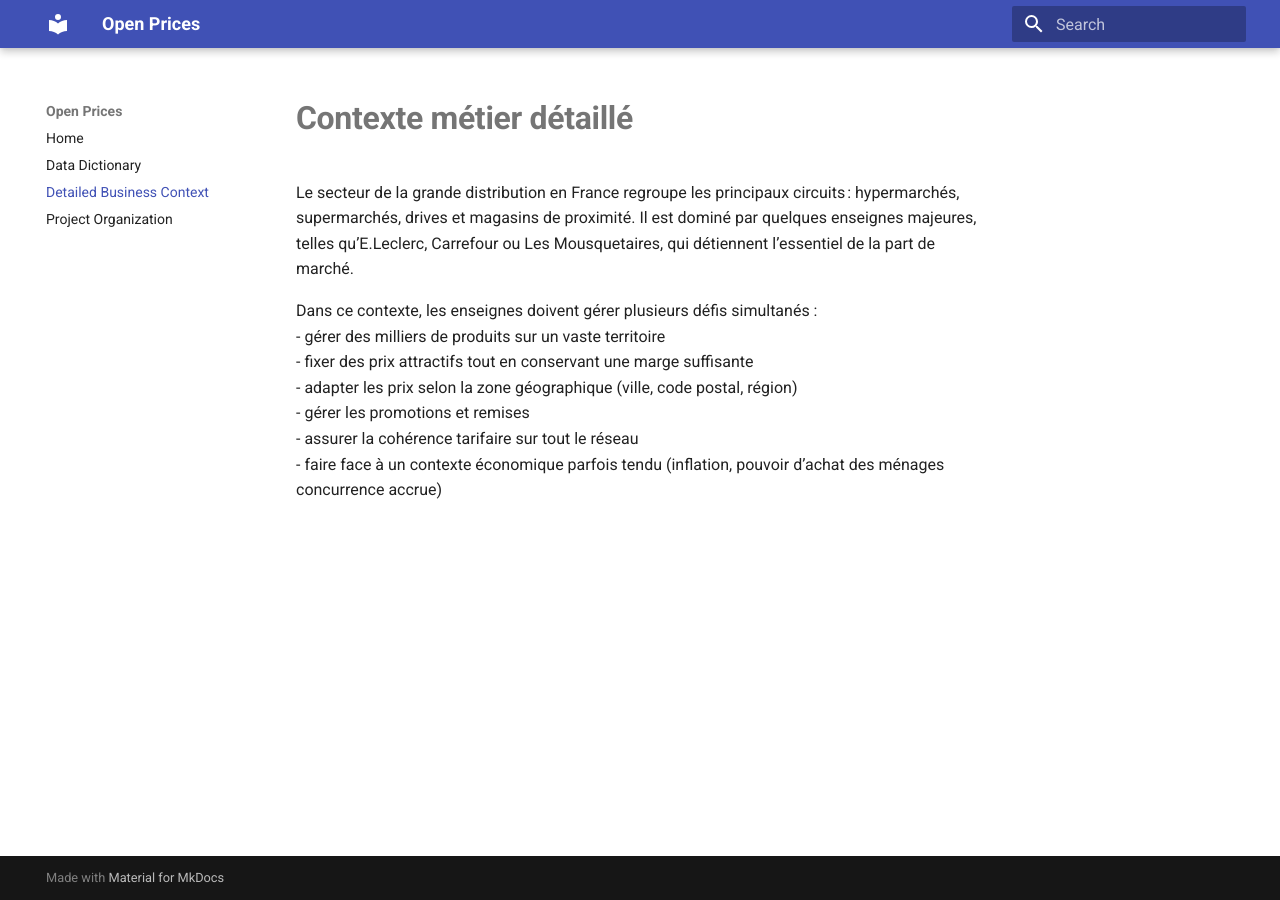
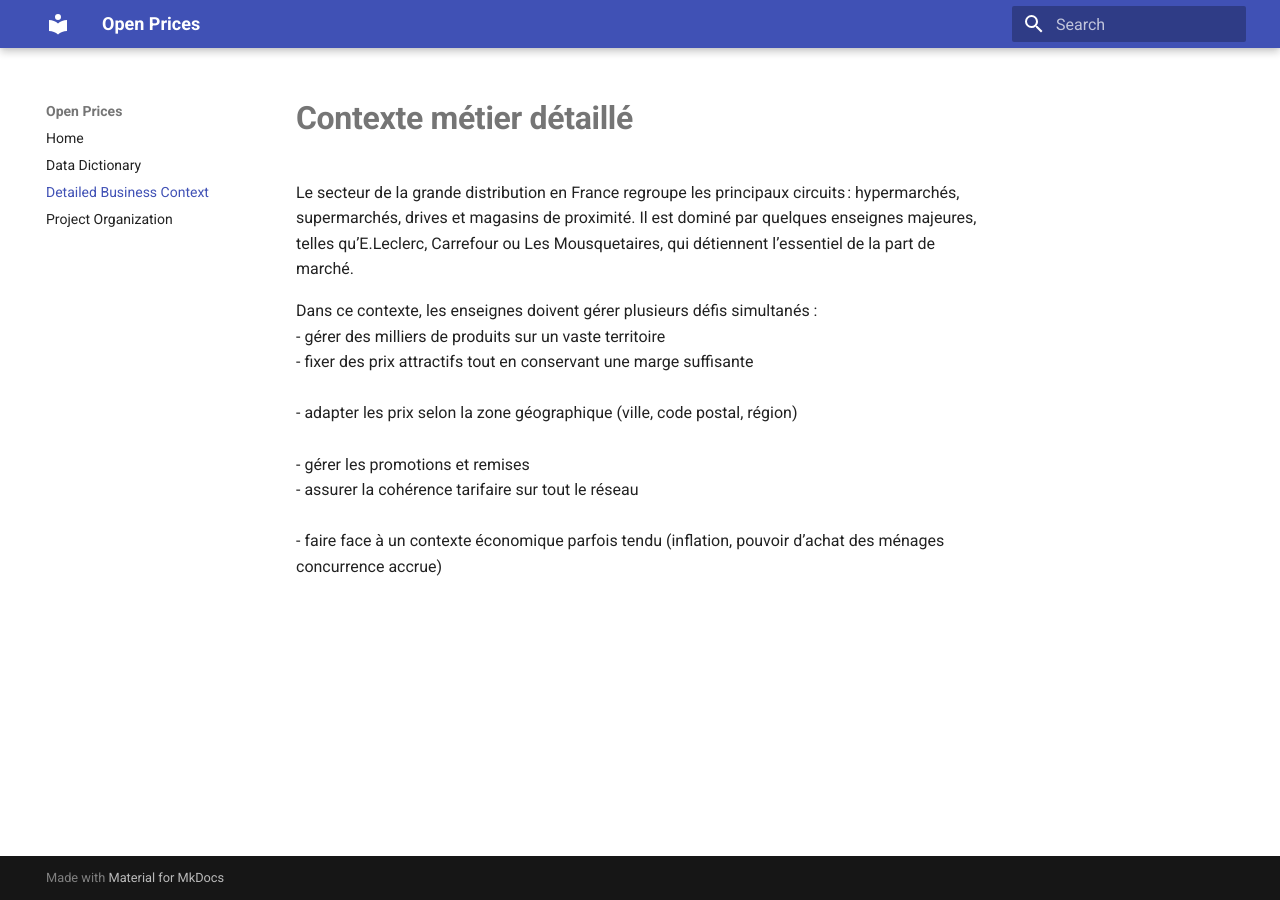
Before and after one commit to Ornellah/open_prices, an MkDocs documentation site: the page built from docs/detailed_business_context.md, in a window 1280 px wide. Built offline with MkDocs 1.6.1 and Material for MkDocs 9.7.7, drawn with Linux system fonts in a browser that asks for light colours.

```diff
--- a/docs/detailed_business_context.md
+++ b/docs/detailed_business_context.md
@@ -2,10 +2,10 @@
 
 Le secteur de la grande distribution en France regroupe les principaux circuits : hypermarchés, supermarchés, drives et magasins de proximité. Il est dominé par quelques enseignes majeures, telles qu’E.Leclerc, Carrefour ou Les Mousquetaires, qui détiennent l’essentiel de la part de marché.
 
-Dans ce contexte, les enseignes doivent gérer plusieurs défis simultanés :
-- gérer des milliers de produits sur un vaste territoire
-- fixer des prix attractifs tout en conservant une marge suffisante
-- adapter les prix selon la zone géographique (ville, code postal, région)
-- gérer les promotions et remises
-- assurer la cohérence tarifaire sur tout le réseau
+Dans ce contexte, les enseignes doivent gérer plusieurs défis simultanés : <br>
+- gérer des milliers de produits sur un vaste territoire   <br>
+- fixer des prix attractifs tout en conservant une marge suffisante  <br>
+- adapter les prix selon la zone géographique (ville, code postal, région) <br>
+- gérer les promotions et remises   <br>
+- assurer la cohérence tarifaire sur tout le réseau <br>
 - faire face à un contexte économique parfois tendu (inflation, pouvoir d’achat des ménages concurrence accrue)
```
